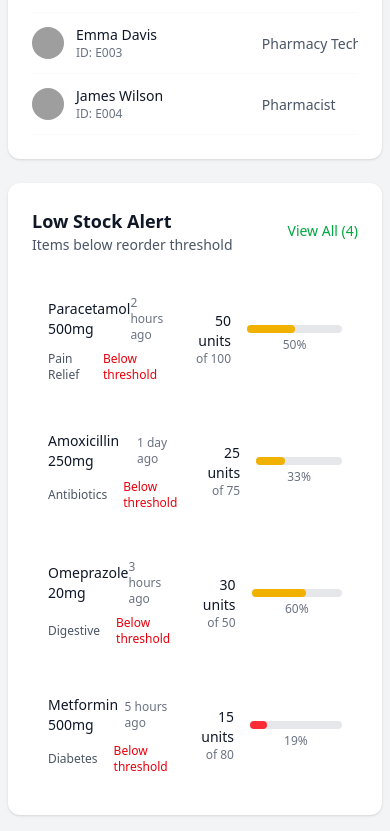
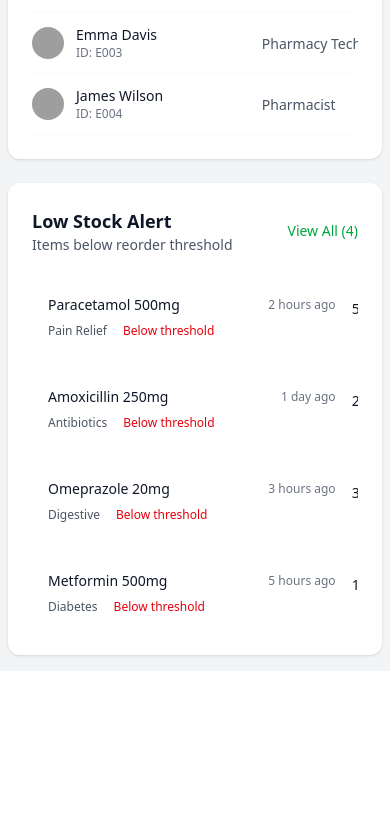
Before and after one commit to zimcodes1/Dispensar, a React (Vite) app in the folder client/: page /admin in a window 390 px wide. Shown: the part 2070-2901 px from the top of the page. After the commit the page ends 2741 px from the top, so only its background shows below. Built offline with nearby package versions, Linux system fonts and the light colour scheme; grey boxes are pictures that could not be loaded.

Commit message:
fix: improve responsiveness of low stock alert component

```diff
--- a/client/src/components/AdminDashboard/InventoryStatus.tsx
+++ b/client/src/components/AdminDashboard/InventoryStatus.tsx
@@ -52,7 +52,8 @@ export default function InventoryStatus() {
                 </button>
             </div>
 
-            <div className="space-y-4">
+            <div className="space-y-4 overflow-x-auto table-scroll">
+                <div className="min-w-[500px] space-y-4">
                 {demoItems.map((item, index) => (
                     <div key={index} className="flex items-center justify-between p-4 bg-white rounded-lg">
                         <div className="flex-1">
@@ -86,6 +87,7 @@ export default function InventoryStatus() {
                         </div>
                     </div>
                 ))}
+                </div>
             </div>
         </div>
     )
```
